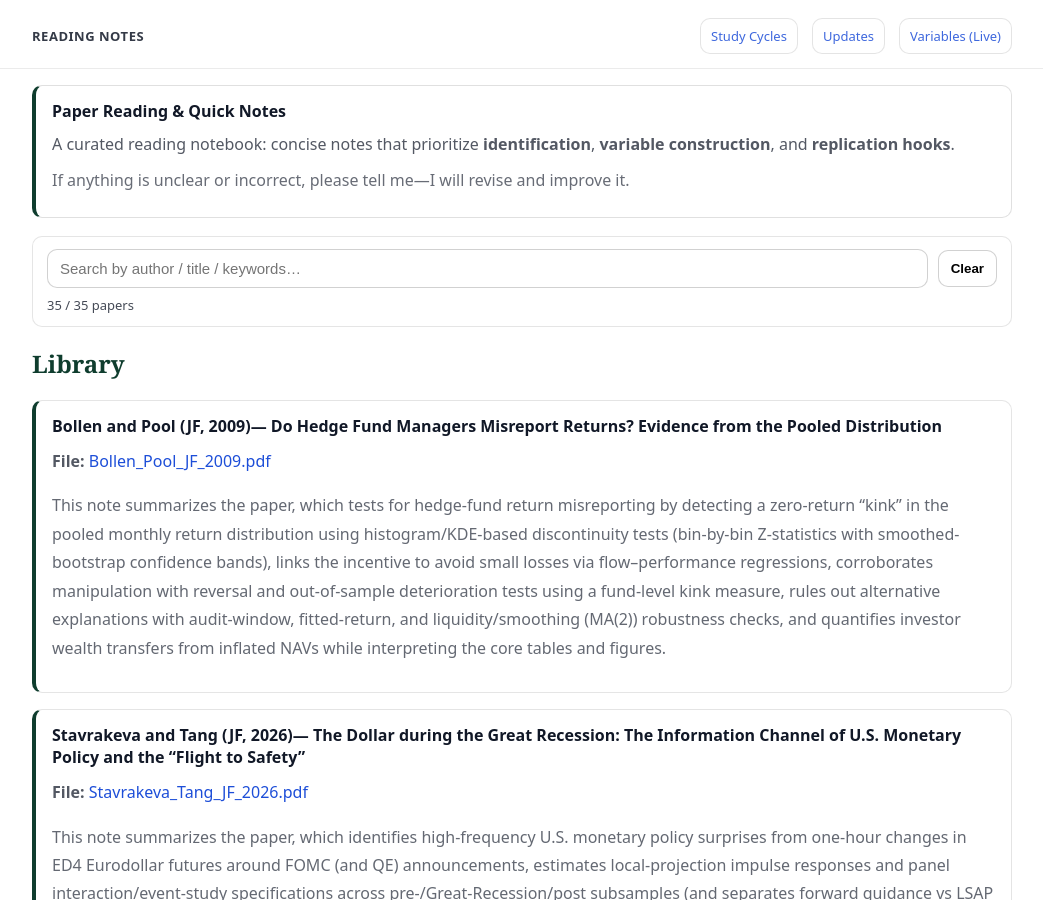
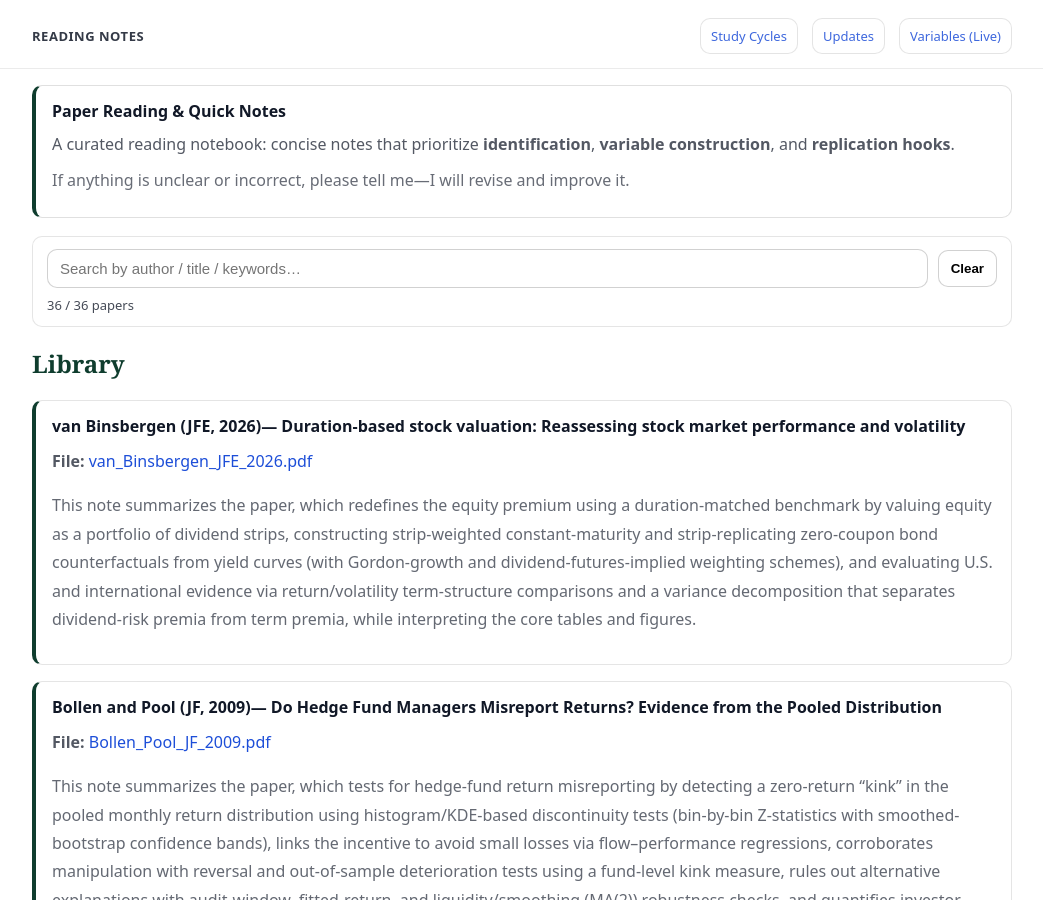
Before and after one commit to yaxinzn/study-archive, a Jekyll site: the page built from reading/index.md, in a window 1280 px wide and 900 px high. Shown: the whole window, without its empty margins (118-1161 px from the left). Built offline with Jekyll 4.4.1, drawn with Linux system fonts in a browser that asks for light colours.

Commit message:
Reading: add/update van_Binsbergen_JFE_2026.pdf

```diff
--- a/_data/reading.yml
+++ b/_data/reading.yml
@@ -1,3 +1,7 @@
+- title: "van Binsbergen (JFE, 2026)— Duration-based stock valuation: Reassessing stock market performance and volatility"
+  file: "van_Binsbergen_JFE_2026.pdf"
+  desc: "This note summarizes the paper, which redefines the equity premium using a duration-matched benchmark by valuing equity as a portfolio of dividend strips, constructing strip-weighted constant-maturity and strip-replicating zero-coupon bond counterfactuals from yield curves (with Gordon-growth and dividend-futures-implied weighting schemes), and evaluating U.S. and international evidence via return/volatility term-structure comparisons and a variance decomposition that separates dividend-risk premia from term premia, while interpreting the core tables and figures."
+
 - title: "Bollen and Pool (JF, 2009)— Do Hedge Fund Managers Misreport Returns? Evidence from the Pooled Distribution"
   file: "Bollen_Pool_JF_2009.pdf"
   desc: "This note summarizes the paper, which tests for hedge-fund return misreporting by detecting a zero-return “kink” in the pooled monthly return distribution using histogram/KDE-based discontinuity tests (bin-by-bin Z-statistics with smoothed-bootstrap confidence bands), links the incentive to avoid small losses via flow–performance regressions, corroborates manipulation with reversal and out-of-sample deterioration tests using a fund-level kink measure, rules out alternative explanations with audit-window, fitted-return, and liquidity/smoothing (MA(2)) robustness checks, and quantifies investor wealth transfers from inflated NAVs while interpreting the core tables and figures."
```
Also changed, not shown: 1 other file.
